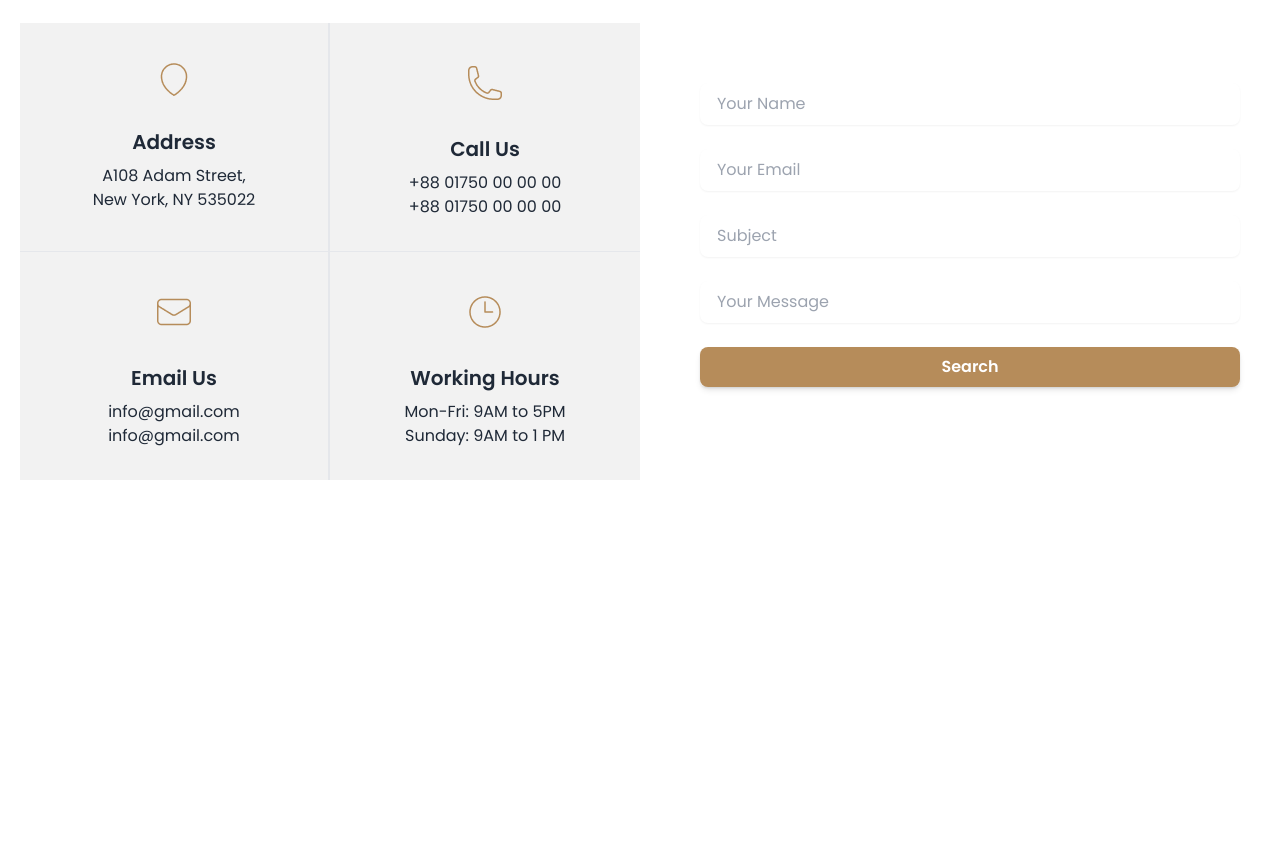
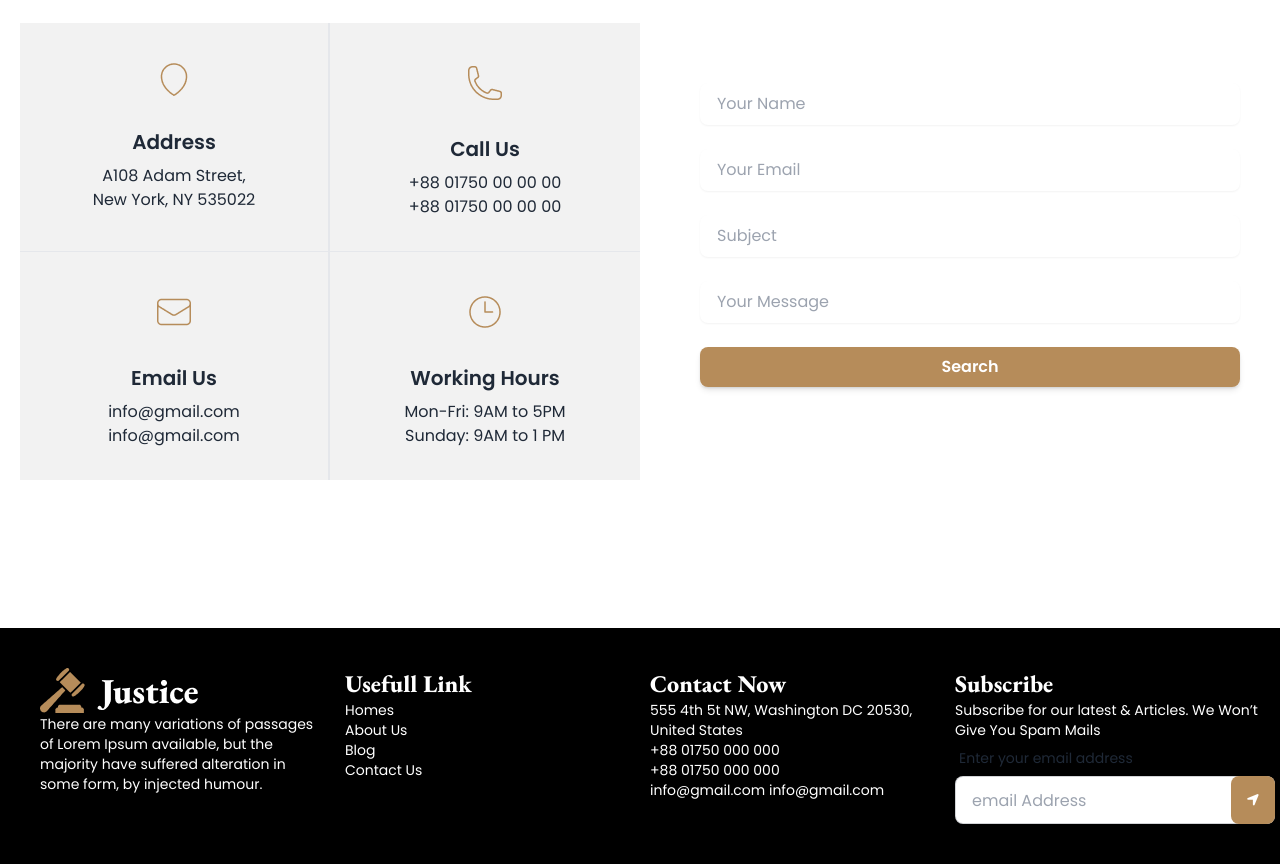
Before and after one commit to sazzadchy50/legal-project, a plain HTML site: page index.html in a window 1280 px wide. Shown: the part 3904-4768 px from the top of the page. Before the commit the page ends 4404 px from the top, so only its background shows below. Drawn offline with nearby package versions, Linux system fonts and the light colour scheme.

Commit message:
footer section added

```diff
--- a/index.html
+++ b/index.html
@@ -673,5 +673,51 @@
       </section>
       <!--   ! contact section end here -->
     </main>
+
+   <!--  * footer section start here -->
+    <footer class="footer p-10 bg-black mt-32">
+      <div class=" text-white grid grid-cols-1 gap-5 lg:grid-cols-4 container mx-auto">
+        <div class="">
+         <img src="./images/logo.png" alt="">
+          <p>There are many variations of passages of Lorem Ipsum available, but the majority have suffered alteration in some form, by injected humour.</p>
+        </div>
+        <div class="space-y-3">
+
+          <span class=" font-garamond font-bold text-2xl ">Usefull Link</span> <br>
+          <a class="link link-hover">Homes</a> <br>
+          <a class="link link-hover">About Us</a> <br>
+          <a class="link link-hover">Blog</a> <br>
+          <a class="link link-hover">Contact Us</a>
+
+
+        </div>
+        <div>
+          <span class=" font-garamond font-bold text-2xl">Contact Now</span>
+          <p>555 4th 5t NW, Washington
+            DC 20530, United States</p>
+            +88 01750 000 000 <br>
+            +88 01750 000 000
+          <p>info@gmail.com
+            info@gmail.com</p>
+        </div>
+        <div>
+          <span class=" font-garamond font-bold text-2xl">Subscribe</span>
+          <p>Subscribe for our latest & Articles. We Won’t Give You Spam Mails</p>
+          <div class="form-control w-80">
+            <label class="label">
+              <span class="label-text">Enter your email address</span>
+            </label>
+            <div class="relative">
+              <input type="text" placeholder="email Address" class="input input-bordered w-full pr-16" />
+              <button class="btn bg-bg-primary  absolute top-0 right-0 border-none">
+                <i class="fa-solid fa-location-arrow" style="color: #ffffff;"></i>
+              </button>
+            </div>
+          </div>
+        </div>
+      </div>
+    </footer>
+    <!--  * footer section end here -->
+
   </body>
 </html>
```
